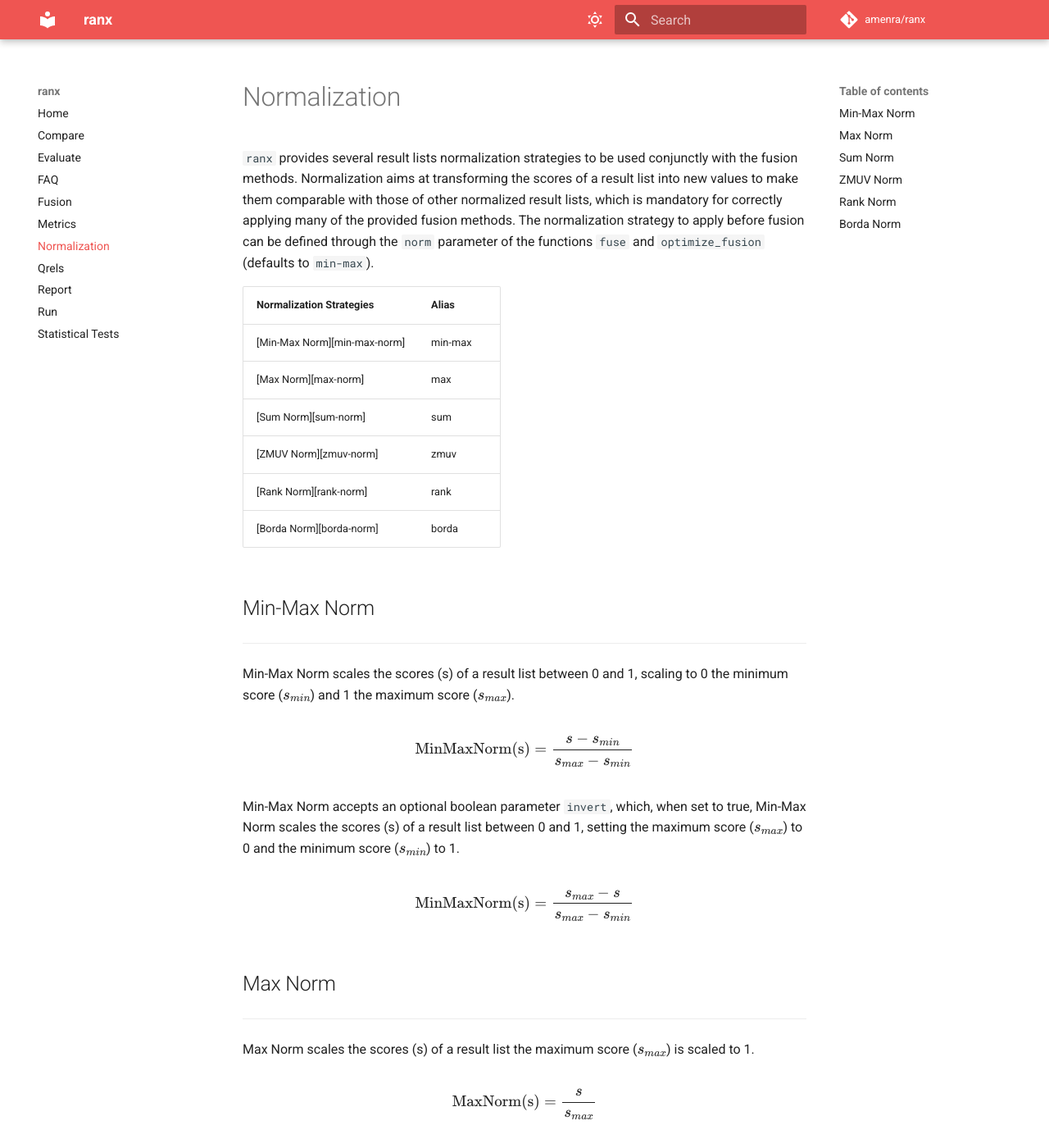
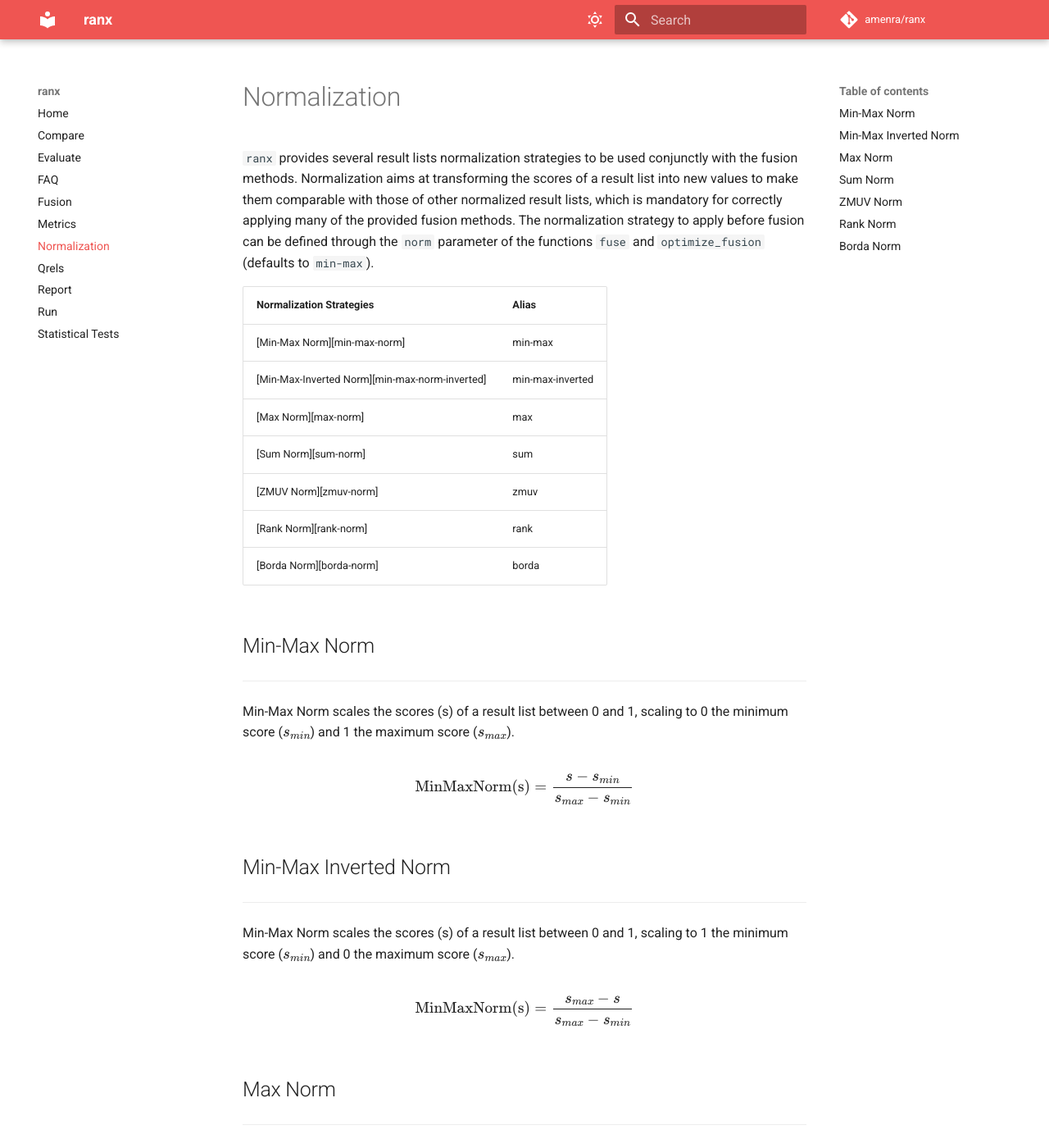
Before and after one commit to AmenRa/ranx, an MkDocs documentation site: the page built from docs/normalization.md, in a window 1280 px wide and 1400 px high. Shown: the whole window at 82% size. Built offline with MkDocs 1.6.1 and Material for MkDocs 9.7.7, drawn with Linux system fonts in a browser that asks for light colours; comment, search, counter and statistics services are not loaded.

Commit message:
Code review suggestions

```diff
--- a/docs/normalization.md
+++ b/docs/normalization.md
@@ -7,6 +7,7 @@ The normalization strategy to apply before fusion can be defined through the `no
 | **Normalization Strategies**                   | **Alias**         |
 |------------------------------------------------|-------------------|
 | [Min-Max Norm][min-max-norm]                   | min-max           |
+| [Min-Max-Inverted Norm][min-max-norm-inverted] | min-max-inverted  |
 | [Max Norm][max-norm]                           | max               |
 | [Sum Norm][sum-norm]                           | sum               |
 | [ZMUV Norm][zmuv-norm]                         | zmuv              |
@@ -22,9 +23,9 @@ $$
 \operatorname{MinMaxNorm(s)}=\frac{s - s_{min}}{s_{max} - s_{min}}
 $$
 
-Min-Max Norm accepts an optional boolean parameter `invert`, which, when set to true,
-Min-Max Norm scales the scores (s) of a result list between 0 and 1,
-setting the maximum score ($s_{max}$) to 0 and the minimum score ($s_{min}$) to 1.
+## Min-Max Inverted Norm
+---
+Min-Max Norm scales the scores (s) of a result list between 0 and 1, scaling to 1 the minimum score ($s_{min}$) and 0 the maximum score ($s_{max}$).
 
 $$
 \operatorname{MinMaxNorm(s)}=\frac{s_{max} - s}{s_{max} - s_{min}}
```
Also changed, not shown: 2 other files.
